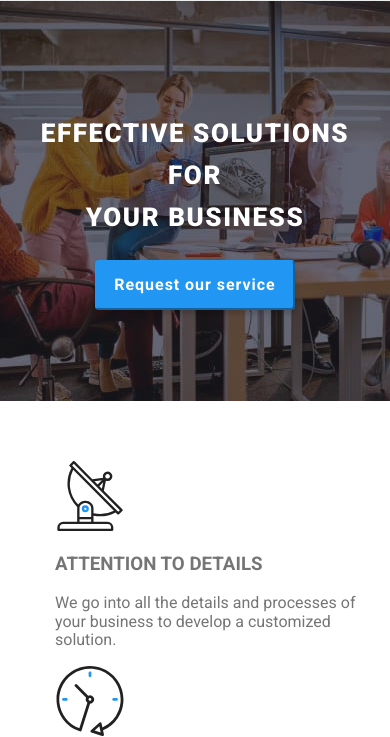
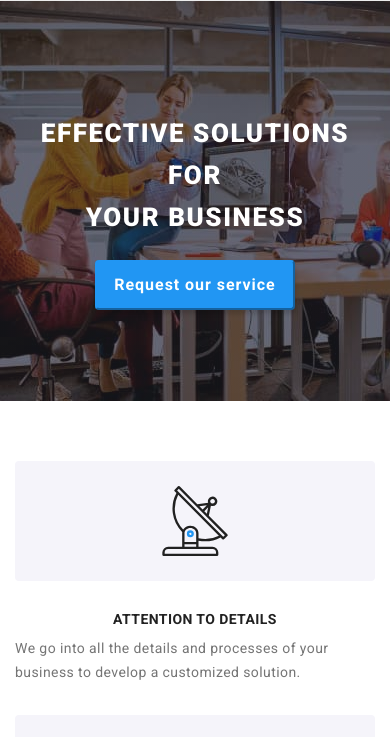
Before and after one commit to danretegan/webstudio, a plain HTML site: page index.html in a window 390 px wide. Shown: the part 59-796 px from the top of the page. Drawn offline with Linux system fonts and the light colour scheme.

Commit message:
"Attention to details" mobile section setup.

```diff
--- a/css/styles.css
+++ b/css/styles.css
@@ -374,6 +374,48 @@ img {
 
 .what-we-do-section {
   display: none;
+}
+
+/* ATTENTION TO DETAILS advertising Section Mobile */
+
+.big-icons-list {
+  margin: 0;
+  padding: 0;
+  margin: 0 auto;
+}
+
+.big-icon-area {
+  align-items: center;
+  background-color: #f5f4fa;
+  border-radius: 4px;
+  display: flex;
+  height: 120px;
+  justify-content: center;
+  margin-bottom: 30px;
+  max-width: 450px;
+
+}
+
+.advertising-title {
+  color: var(--title-nav-color);
+  font-size: 14px;
+  font-weight: 700;
+  letter-spacing: 0.42px;
+  margin: 0 0 10px 0;
+  margin: 30px 0 10px 0;
+  text-align: center;
+  text-transform: uppercase;
+}
+
+.advertising-text {
+  color: var(--text-contacts-color);
+  font-size: 14px;
+  max-height: 50px;
+  height: auto;
+  letter-spacing: 0.42px;
+  line-height: 1.71;
+  margin: 0 0 30px 0;
+  max-width: 450px;
 }
 
 /* Our Team Section Mobile */
@@ -1358,7 +1400,7 @@ img {
   .regular-customers-icon-area {
     flex: 0 0 calc(16.66% - 25px);
     max-width: 170px;
-      }
+       }
 
   /* Footer Section Desktop */
 
```
